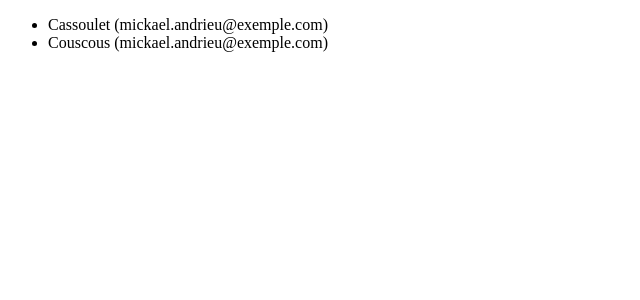
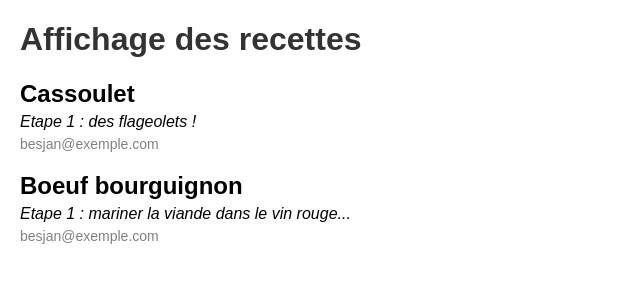
Before and after one commit to Abstru3/php-mysql, a PHP site: page /AfficherRecettes.php in a window 1280 px wide. Shown: the top 300 px of the page, without its empty margins (0-640 px from the left). Run offline with PHP 8.4, Linux system fonts and the light colour scheme.

Commit message:
Les tableaux associatifs

```diff
--- a/AfficherRecettes.php
+++ b/AfficherRecettes.php
@@ -1,23 +1,74 @@
 <?php
-// Déclaration du tableau des recettes
+// Déclaration du tableau des recettes avec des tableaux associatifs
 $recipes = [
-    ['Cassoulet','[...]','mickael.andrieu@exemple.com',true,],
-    ['Couscous','[...]','mickael.andrieu@exemple.com',false,],
+    [
+        'title' => 'Cassoulet',
+        'recipe' => 'Etape 1 : des flageolets !',
+        'author' => 'besjan@exemple.com',
+        'is_enabled' => true
+    ],
+    [
+        'title' => 'Boeuf bourguignon',
+        'recipe' => 'Etape 1 : mariner la viande dans le vin rouge...',
+        'author' => 'besjan@exemple.com',
+        'is_enabled' => true
+    ],
+    [
+        'title' => 'Escalope milanaise',
+        'recipe' => 'Etape 1 : prenez une belle escalope',
+        'author' => 'besjan@exemple.com',
+        'is_enabled' => false
+    ]
 ];
 ?>
 
 <!DOCTYPE html>
-<html>
+<html lang="fr">
 <head>
+    <meta charset="UTF-8">
+    <meta name="viewport" content="width=device-width, initial-scale=1.0">
     <title>Affichage des recettes</title>
+    <style>
+        body {
+            font-family: Arial, sans-serif;
+            margin: 20px;
+        }
+        h1 {
+            color: #333;
+        }
+        .recipe {
+            margin-bottom: 20px;
+        }
+        .recipe h2 {
+            margin: 0;
+            font-size: 24px;
+            color: #000;
+        }
+        .recipe p {
+            margin: 5px 0;
+        }
+        .recipe .instructions {
+            font-style: italic;
+        }
+        .recipe .author {
+            color: gray;
+            font-size: 14px;
+        }
+    </style>
 </head>
 <body>
-    <ul>
-        <?php for ($lines = 0; $lines <= 1; $lines++): ?>
-        <li>
-            <?php echo $recipes[$lines][0] . ' (' . $recipes[$lines][2] . ')'; ?>
-        </li>
-        <?php endfor; ?>
-    </ul>
+
+    <h1>Affichage des recettes</h1>
+
+    <?php foreach ($recipes as $recipe): ?>
+        <?php if ($recipe['is_enabled']): ?>
+            <div class="recipe">
+                <h2><?php echo $recipe['title']; ?></h2>
+                <p class="instructions"><?php echo $recipe['recipe']; ?></p>
+                <p class="author"><?php echo $recipe['author']; ?></p>
+            </div>
+        <?php endif; ?>
+    <?php endforeach; ?>
+
 </body>
 </html>
```
